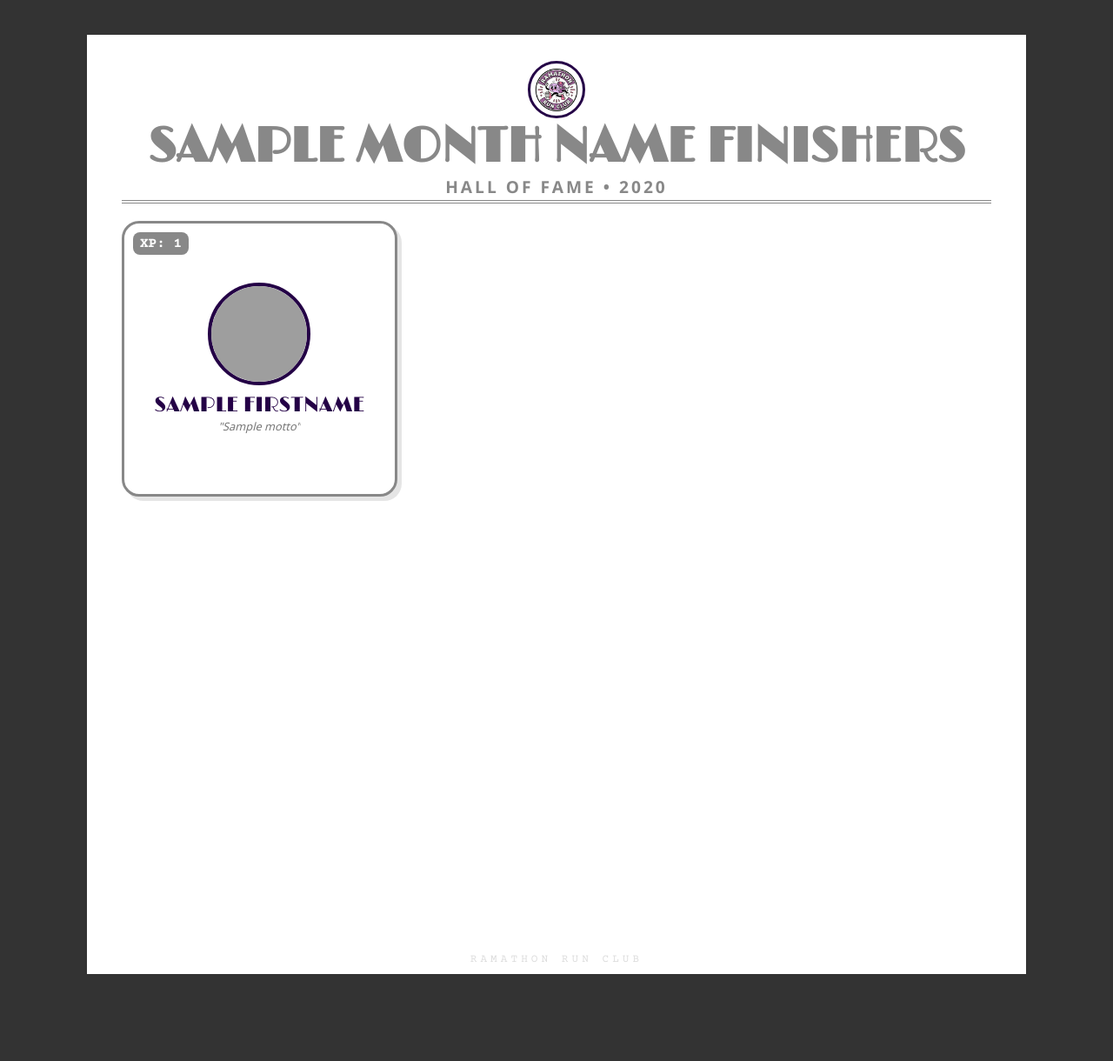
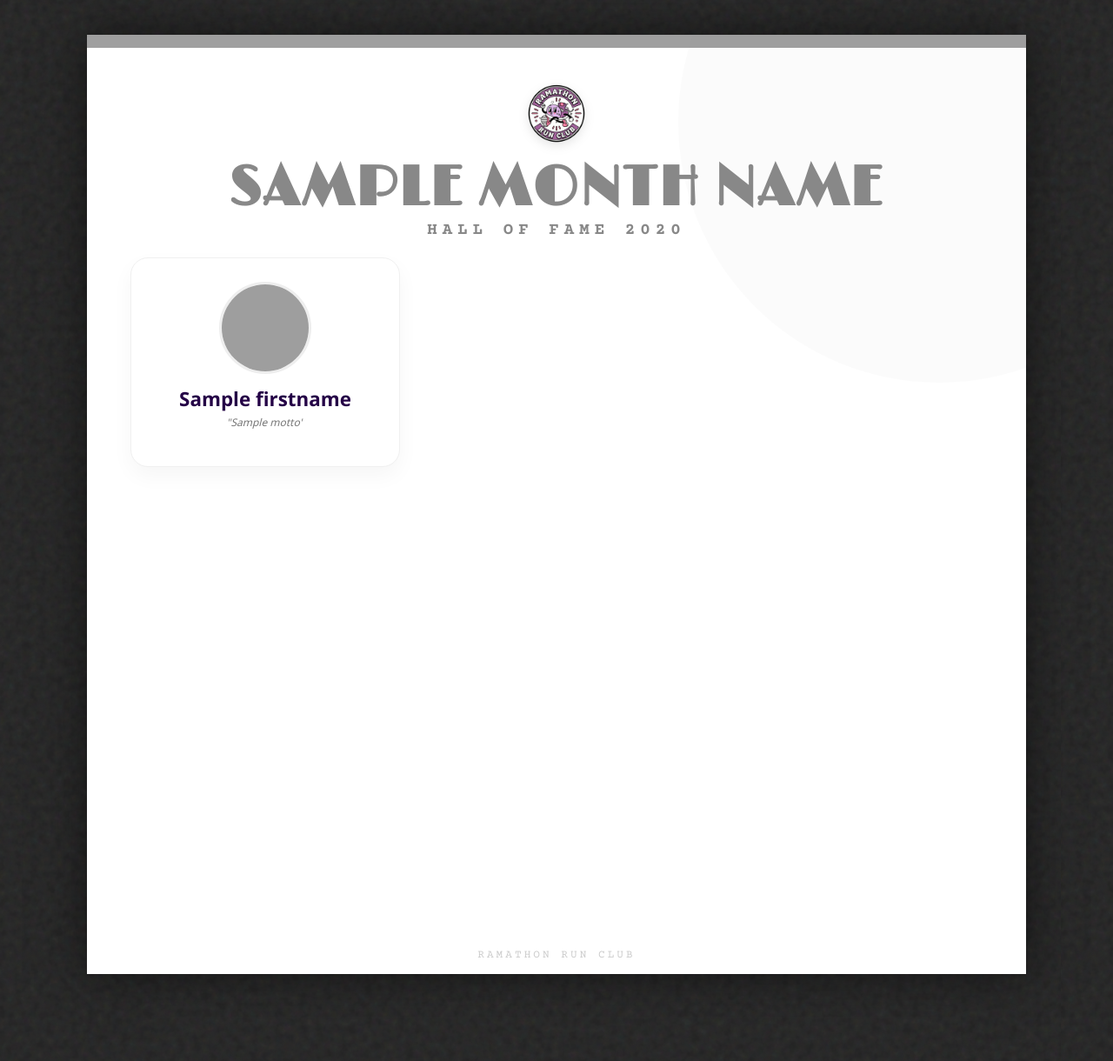
Before and after one commit to prawees/Ramathon-Run-Club, a Flask app: template templates/finishers.html in a window 1280 px wide. Shown: the whole page at 87% size. Run offline with Flask 3, Linux system fonts and the light colour scheme; the template is opened without the code that fills it: most values are stand-ins (such as "Sample title", 1, 10 or a date in 2020); grey boxes are pictures that could not be loaded.

Commit message:
fix HOF from start

```diff
--- a/templates/finishers.html
+++ b/templates/finishers.html
@@ -1,147 +1,191 @@
 {% extends "base.html" %}
-{% block title %}Finishers {{ month_name }} {{ year }}{% endblock %}
+{% block title %}Hall of Fame - {{ month_name }}{% endblock %}
 
 {% block head %}
 <style>
-    /* HIDE UI ELEMENTS FOR SCREENSHOT */
+    /* RESET & BASICS */
     nav, footer, .filter-bar { display: none !important; }
 
-    /* CANVAS STYLING */
     body {
-        background-image: none !important;
-        background-color: #333 !important;
-        padding: 40px;
+        background-color: #222 !important; /* Dark background for canvas contrast */
+        margin: 0; padding: 40px;
+        display: flex; flex-direction: column; align-items: center; justify-content: center;
+        min-height: 100vh;
+    }
+
+    /* --- THE CANVAS: 1080x1080 SQUARE --- */
+    .canvas-container {
+        width: 1080px;
+        height: 1080px;
+        background: #fff; /* Clean White Canvas */
+        position: relative;
+        overflow: hidden;
+        display: flex;
+        flex-direction: column;
+        box-shadow: 0 0 50px rgba(0,0,0,0.5);
+    }
+
+    /* --- DECORATIVE BACKGROUND ELEMENTS --- */
+    .bg-accent {
+        position: absolute;
+        width: 100%; height: 15px;
+        top: 0; left: 0;
+        background: {{ hist_theme.color }};
+        opacity: 0.8;
+    }
+    .bg-circle {
+        position: absolute;
+        width: 600px; height: 600px;
+        border-radius: 50%;
+        background: {{ hist_theme.color }};
+        opacity: 0.03;
+        top: -200px; right: -200px;
+        z-index: 0;
+    }
+
+    /* --- HEADER SECTION --- */
+    .header-section {
+        text-align: center;
+        padding-top: 50px;
+        padding-bottom: 20px;
+        z-index: 1;
         display: flex;
         flex-direction: column;
         align-items: center;
-        gap: 50px;
+    }
+
+    .club-logo {
+        width: 80px; height: auto;
+        margin-bottom: 15px;
+        filter: drop-shadow(0 4px 6px rgba(0,0,0,0.1));
+    }
+
+    .title-main {
+        font-family: 'Limelight', sans-serif;
+        font-size: 4rem;
+        line-height: 1;
+        color: {{ hist_theme.color }};
+        text-transform: uppercase;
+        letter-spacing: 2px;
         margin: 0;
     }
 
-    /* SQUARE PAGE (1080x1080px) */
-    .page-container {
-        width: 1080px;
-        height: 1080px;
-        background: white;
-        padding: 40px;
-        box-sizing: border-box;
-        display: flex;
-        flex-direction: column;
-        position: relative;
+    .title-sub {
+        font-family: 'Courier Prime', monospace;
+        font-size: 1.2rem;
+        color: #888;
+        letter-spacing: 6px;
+        margin-top: 5px;
+        text-transform: uppercase;
+        font-weight: bold;
     }
 
-    .header-box {
-        text-align: center;
-        margin-bottom: 20px;
-        border-bottom: 4px double {{ hist_theme.color }};
-        padding-bottom: 10px;
-        height: 140px;
-        display: flex;
-        flex-direction: column;
-        justify-content: center;
-        align-items: center;
-    }
-
-    .club-logo-small {
-        width: 60px; height: 60px; border-radius: 50%; object-fit: cover; border: 3px solid var(--ink); margin-bottom: 5px;
-    }
-
-    /* 3x3 GRID */
-    .grid-container {
+    /* --- GRID LAYOUT --- */
+    .runners-grid {
         display: grid;
         grid-template-columns: repeat(3, 1fr);
         grid-template-rows: repeat(3, 1fr);
         gap: 25px;
-        flex: 1;
-        max-height: 860px;
+        padding: 0 50px 50px 50px;
+        flex: 1; /* Fill remaining space */
+        z-index: 1;
     }
 
-    .finisher-card {
+    /* --- RUNNER CARD DESIGN --- */
+    .runner-card {
         background: #fff;
-        border: 3px solid {{ hist_theme.color }}; /* Fancy Colored Border */
         border-radius: 20px;
-        padding: 10px;
-        text-align: center;
-        box-shadow: 5px 5px 0 rgba(0,0,0,0.1);
+        position: relative;
         display: flex;
         flex-direction: column;
         align-items: center;
         justify-content: center;
-        position: relative;
-        overflow: hidden;
-        aspect-ratio: 1/1; /* Force Square */
+        padding: 15px;
+        transition: transform 0.2s;
+        border: 1px solid #f0f0f0;
+        box-shadow: 0 10px 25px rgba(0,0,0,0.04);
     }
 
-    /* STATS BADGE (Top Left) */
-    .stats-badge {
-        position: absolute;
-        top: 10px;
-        left: 10px;
-        background: {{ hist_theme.color }};
-        color: white;
-        font-family: 'Courier Prime';
-        font-weight: bold;
-        font-size: 1rem;
-        padding: 4px 8px;
-        border-radius: 8px;
-        z-index: 5;
+    /* Special Styling for Top 3 */
+    .rank-1, .rank-2, .rank-3 {
+        border: 2px solid {{ hist_theme.color }};
+        background: linear-gradient(to bottom right, #fff, #fafafa);
     }
 
-    .finisher-avatar {
-        width: 110px;
-        height: 110px;
-        border-radius: 50%;
-        border: 4px solid var(--ink);
-        object-fit: cover;
-        margin-bottom: 10px;
+    .avatar-container {
+        position: relative;
+        margin-bottom: 12px;
     }
 
-    .finisher-name {
-        font-family: 'Limelight', sans-serif;
-        font-size: 1.5rem;
+    .avatar {
+        width: 100px; height: 100px;
+        border-radius: 50%;
+        object-fit: cover;
+        border: 3px solid #eee;
+    }
+
+    .rank-1 .avatar { border-color: #FFD700; box-shadow: 0 0 15px rgba(255, 215, 0, 0.3); width: 110px; height: 110px; }
+    .rank-2 .avatar { border-color: #C0C0C0; width: 105px; height: 105px; }
+    .rank-3 .avatar { border-color: #CD7F32; width: 105px; height: 105px; }
+
+    .medal-icon {
+        position: absolute;
+        bottom: -5px; right: -5px;
+        font-size: 2.2rem;
+        filter: drop-shadow(0 2px 2px rgba(0,0,0,0.2));
+    }
+
+    .name-text {
+        font-family: 'Noto Sans Thai', sans-serif;
+        font-weight: 800;
+        font-size: 1.4rem;
         color: var(--ink);
-        line-height: 1.1;
         margin-bottom: 5px;
-        text-transform: uppercase;
+        text-align: center;
+        line-height: 1.2;
         white-space: nowrap;
         overflow: hidden;
         text-overflow: ellipsis;
-        max-width: 95%;
+        max-width: 100%;
     }
 
-    .finisher-quote {
+    .quote-text {
         font-family: 'Noto Sans Thai', sans-serif;
-        font-size: 0.8rem;
+        font-size: 0.75rem;
         color: #777;
+        text-align: center;
         font-style: italic;
-        line-height: 1.2;
-        max-width: 90%;
+        line-height: 1.3;
         display: -webkit-box;
         -webkit-line-clamp: 2;
         -webkit-box-orient: vertical;
         overflow: hidden;
-        min-height: 1.2em;
+        height: 2.6em; /* Fixed height to align cards */
     }
 
-    .medal {
-        position: absolute;
-        top: -10px;
-        right: -10px;
-        font-size: 3.5rem;
-        filter: drop-shadow(0 2px 2px rgba(0,0,0,0.2));
-        z-index: 10;
+    /* KM BADGE (Top 3 Only) */
+    .km-badge {
+        margin-top: 8px;
+        background: {{ hist_theme.color }};
+        color: white;
+        font-family: 'Courier Prime', monospace;
+        font-weight: bold;
+        font-size: 1rem;
+        padding: 4px 12px;
+        border-radius: 20px;
+        box-shadow: 0 2px 5px rgba(0,0,0,0.1);
     }
 
-    .watermark {
+    /* --- FOOTER WATERMARK --- */
+    .canvas-footer {
         position: absolute;
-        bottom: 10px;
+        bottom: 15px;
         width: 100%;
         text-align: center;
-        font-family: 'Courier Prime';
+        font-family: 'Courier Prime', monospace;
         font-size: 0.8rem;
-        color: #ddd;
-        left: 0;
-        letter-spacing: 4px;
+        color: #ccc;
+        letter-spacing: 3px;
         text-transform: uppercase;
     }
 </style>
@@ -150,51 +194,58 @@
 {% block content %}
 
 {% for batch in finishers|batch(9) %}
-<div class="page-container">
-    <div class="header-box">
-        <img src="{{ url_for('static', filename='logo.png') }}" class="club-logo-small">
-        <h1 style="font-family: 'Limelight'; font-size: 3.5rem; margin: 0; color: {{ hist_theme.color }}; text-transform: uppercase; line-height: 1;">
-            {{ month_name }} FINISHERS
-        </h1>
-        <div style="font-family: 'Noto Sans Thai', sans-serif; color: #888; font-size: 1.2rem; margin-top: 5px; letter-spacing: 3px; font-weight: bold; text-transform: uppercase;">
-            Hall of Fame • {{ year }}
-        </div>
+<div class="canvas-container">
+    <div class="bg-accent"></div>
+    <div class="bg-circle"></div>
+
+    <div class="header-section">
+        <img src="{{ url_for('static', filename='logo.png') }}" class="club-logo">
+        <h1 class="title-main">{{ month_name }}</h1>
+        <div class="title-sub">HALL OF FAME {{ year }}</div>
     </div>
 
-    <div class="grid-container">
+    <div class="runners-grid">
         {% for user in batch %}
-        <div class="finisher-card">
-            <div class="stats-badge">
-                XP: {{ user.total_xp|round(0)|int }}
+        {% set rank = user.rank_in_month %}
+
+        <div class="runner-card rank-{{ rank }}">
+
+            <div class="avatar-container">
+                <img src="{{ user.profile or url_for('static', filename='orange.png') }}"
+                     onerror="this.onerror=null;this.src='{{ url_for('static', filename='orange.png') }}';"
+                     class="avatar">
+
+                {% if rank == 1 %}<div class="medal-icon">🥇</div>{% endif %}
+                {% if rank == 2 %}<div class="medal-icon">🥈</div>{% endif %}
+                {% if rank == 3 %}<div class="medal-icon">🥉</div>{% endif %}
             </div>
 
-            {% if user.rank_in_month == 1 %}<div class="medal">🥇</div>{% endif %}
-            {% if user.rank_in_month == 2 %}<div class="medal">🥈</div>{% endif %}
-            {% if user.rank_in_month == 3 %}<div class="medal">🥉</div>{% endif %}
+            <div class="name-text">{{ user.firstname }}</div>
 
-            <img src="{{ user.profile or url_for('static', filename='orange.png') }}"
-                 onerror="this.onerror=null;this.src='{{ url_for('static', filename='orange.png') }}';"
-                 class="finisher-avatar">
-
-            <div class="finisher-name">{{ user.firstname }}</div>
-
-            <div class="finisher-quote">
+            <div class="quote-text">
                 {% if user.motto or user.status %}
                     "{{ user.motto or user.status }}"
                 {% endif %}
             </div>
+
+            {% if rank <= 3 %}
+            <div class="km-badge">
+                {{ user.total_xp|round(0)|int }} KM
+            </div>
+            {% endif %}
+
         </div>
         {% endfor %}
     </div>
 
-    <div class="watermark">RAMATHON RUN CLUB</div>
+    <div class="canvas-footer">RAMATHON RUN CLUB</div>
 </div>
 {% endfor %}
 
 {% if not finishers %}
-<div style="color: white; text-align: center; font-family: 'Courier Prime';">
-    <h1>NO FINISHERS FOUND</h1>
-    <p>Wait for someone to reach 50km!</p>
+<div style="text-align: center; color: white; padding-top: 100px; font-family: 'Courier Prime';">
+    <h1>NO DATA FOUND</h1>
+    <p>Please sync data to generate the Hall of Fame.</p>
 </div>
 {% endif %}
 
```
